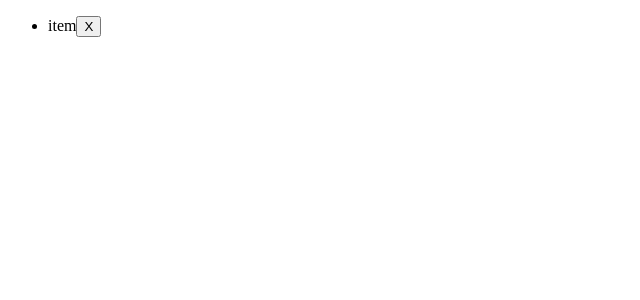
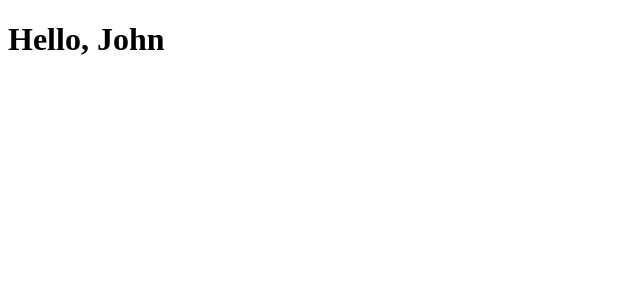
Before and after one commit to freshcodeAlice/pfm-2023-react-welcome, a React (Create React App) app: page / in a window 1280 px wide. Shown: the top 300 px of the page, without its empty margins (0-640 px from the left). Built offline with nearby package versions, Linux system fonts and the light colour scheme.

Commit message:
functional component

```diff
--- a/src/App.js
+++ b/src/App.js
@@ -1,21 +1,18 @@
 import React from 'react';
 
 
+ function App (props) {
 
-const App = function (props) {
+  const user = {
+    firstName: 'John',
+    lastName: 'Doe',
+     age: 18
+  }
 
-// const button = React.createElement('button, {}, X);
-//  const li = React.createElement('li', {}, 'item!', button);
-// const ul = React.createElement('ul', {}, li);
+// const h1 = React.createElement('h1', {}, `Hello, ${user.firstName}`);
+// return h1;
 
-// const h1 = <h1>Hello, my dear React.js</h1>
-//   return h1
-
-  return (<ul>
-            <li>item
-              <button>X</button>
-            </li>
-          </ul>)
+    return <h1>Hello, {user.firstName}</h1>   // JSX-синтаксис
 
 }
 
@@ -31,3 +28,14 @@ export default App;
 - Класові - це клас, який наслідується від React.Component і описувати шаблон компоненти, яка має бути в інтерфейсі
 
 */
+
+
+
+/*
+Рендер - процес відмальовування (отрисовки) елементів на сторінці браузера.
+(re-render - перемальовування, оновлення)
+
+Браузер оновлює елементи на екрані (ререндерить сторінку) в той момент, коли стек пустий
+
+
+*/
```
